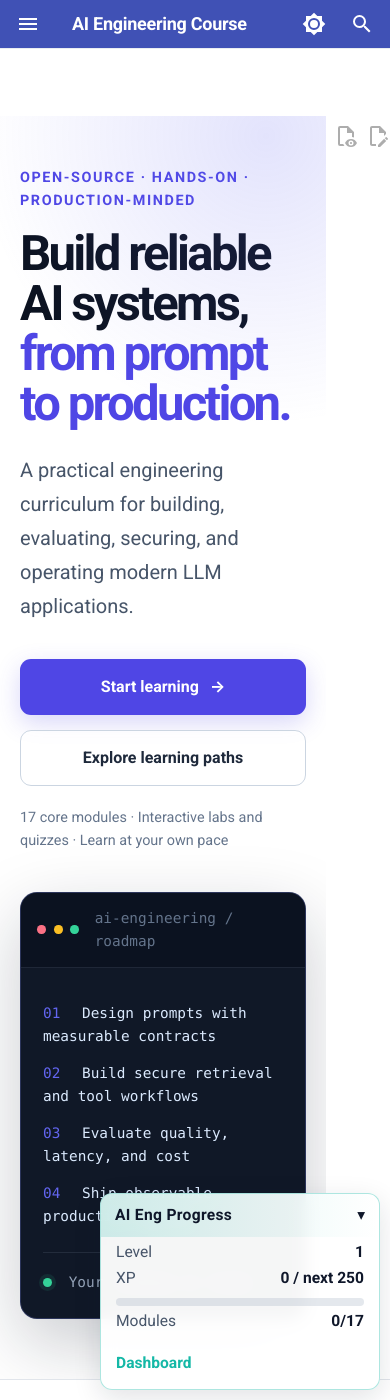
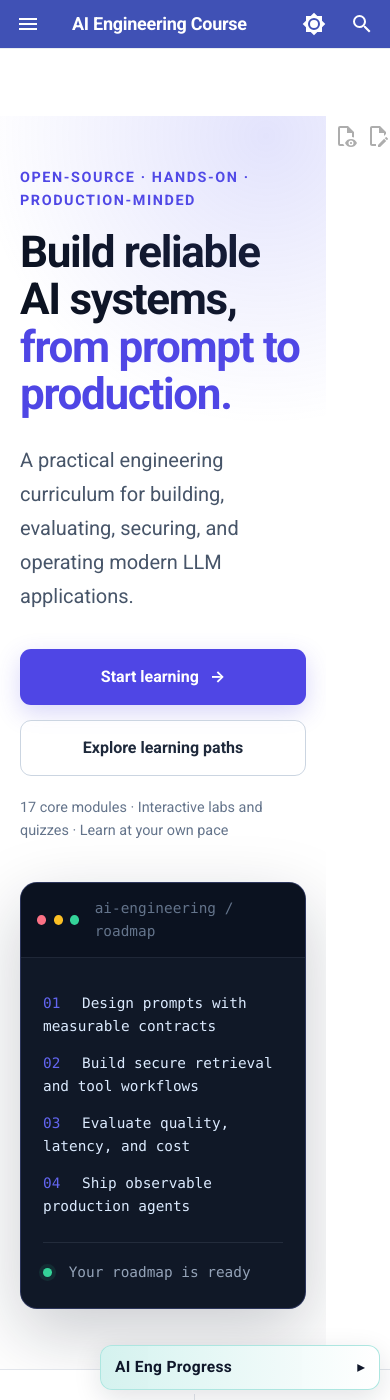
Before and after one commit to sanketn26/AIEngineering, an MkDocs documentation site: the page built from docs/index.md, in a window 390 px wide and 1400 px high. Built offline with MkDocs 1.6.1 and Material for MkDocs 9.7.7, drawn with Linux system fonts in a browser that asks for light colours; comment, search, counter and statistics services are not loaded.

Commit message:
fix: repair broken hero layout on landing page
- h1 font-size used a pure vw-based clamp() that ignored the actual
  two-column grid width; on mid-range and cramped viewports the text
  rendered far larger than its column, wrapping one word per line and
  overflowing past the viewport
- grid column minimums were too aggressive and, once widened to fix
  the above, caused the terminal card to overflow and clip on wide
  screens; tuned both together and moved the stacking breakpoint up
  so the two-column layout only engages on genuinely spacious viewports
- the floating XP HUD defaulted to expanded, permanently covering
  page content; now starts collapsed to a small pill

```diff
--- a/docs/assets/css/gamify.css
+++ b/docs/assets/css/gamify.css
@@ -48,7 +48,7 @@
 .course-hero {
   position: relative;
   display: grid;
-  grid-template-columns: minmax(0, 1.15fr) minmax(18rem, 0.85fr);
+  grid-template-columns: minmax(0, 1.1fr) minmax(18rem, 0.9fr);
   align-items: center;
   gap: clamp(2rem, 5vw, 5rem);
   margin: 0 -1rem;
@@ -78,13 +78,13 @@
 }
 
 .course-hero h1 {
-  max-width: 13ch;
+  max-width: 15ch;
   margin: 0.8rem 0 1.2rem;
   color: var(--course-navy);
-  font-size: clamp(2.5rem, 5vw, 4.3rem);
+  font-size: clamp(2rem, 3.2vw, 3.4rem);
   font-weight: 800;
-  line-height: 1.02;
-  letter-spacing: -0.055em;
+  line-height: 1.08;
+  letter-spacing: -0.03em;
 }
 
 .course-hero h1 span {
@@ -256,9 +256,13 @@
 [data-md-color-scheme="slate"] .course-button--secondary { border-color: #475569; background: rgba(15, 23, 42, 0.5); color: #e2e8f0; }
 [data-md-color-scheme="slate"] .path-card__icon { background: rgba(99, 102, 241, 0.16); }
 
+@media (max-width: 1100px) {
+  .course-hero { grid-template-columns: 1fr; padding-top: 2.5rem; }
+  .course-hero h1 { max-width: none; }
+  .course-terminal { max-width: 34rem; transform: none; }
+}
+
 @media (max-width: 800px) {
-  .course-hero { grid-template-columns: 1fr; padding-top: 2.5rem; }
-  .course-terminal { max-width: 34rem; transform: none; }
   .path-grid { grid-template-columns: 1fr; }
   .md-typeset .path-card { min-height: 0; }
   .course-proof { grid-template-columns: repeat(2, 1fr); }
@@ -268,7 +272,7 @@
 }
 
 @media (max-width: 560px) {
-  .course-hero h1 { font-size: 2.45rem; }
+  .course-hero h1 { font-size: 2.2rem; }
   .course-actions { flex-direction: column; }
   .course-actions .course-button { width: 100%; }
   .curriculum-grid, .method-grid { grid-template-columns: 1fr; }
--- a/docs/assets/js/gamify.js
+++ b/docs/assets/js/gamify.js
@@ -241,10 +241,11 @@
     if (!hud) {
       hud = document.createElement("div");
       hud.id = "aieng-hud";
+      hud.className = "collapsed";
       hud.innerHTML =
         '<div class="aieng-hud-head" id="aieng-hud-toggle">' +
         '<span class="aieng-hud-title">AI Eng Progress</span>' +
-        '<span id="aieng-hud-chevron">▾</span></div>' +
+        '<span id="aieng-hud-chevron">▸</span></div>' +
         '<div class="aieng-hud-body">' +
         '<div class="aieng-row"><span>Level</span><strong id="aieng-level">1</strong></div>' +
         '<div class="aieng-row"><span>XP</span><strong id="aieng-xp">0</strong></div>' +
```
